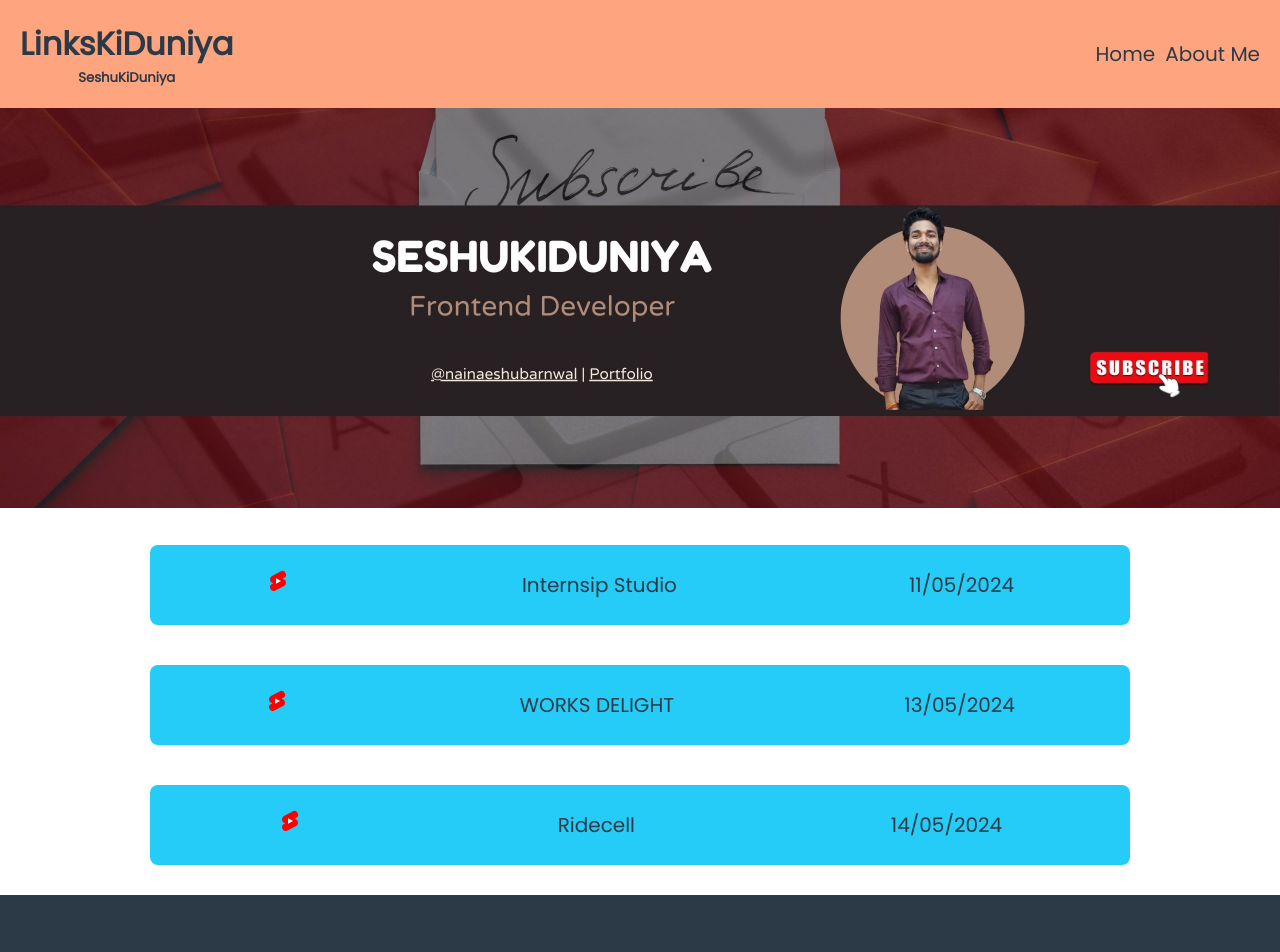
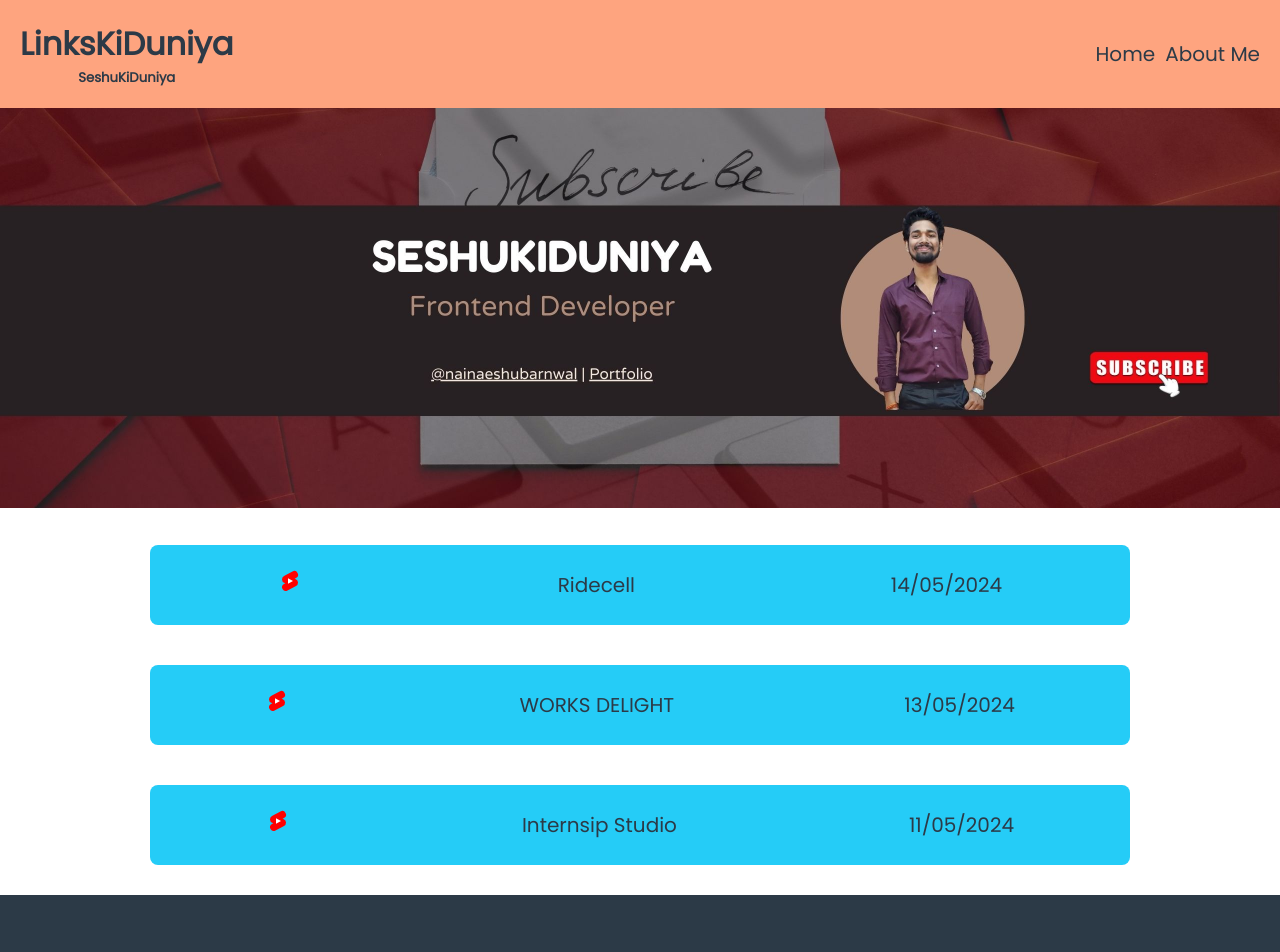
Before and after one commit to ANKITKUMAR1809/linkskiduniya, a React (Vite) app: page / in a window 1280 px wide. Shown: the top 952 px of the page. Built offline with nearby package versions, Linux system fonts and the light colour scheme.

Commit message:
hello ridecell uploaded

```diff
--- a/src/Pages/Css/Home.css
+++ b/src/Pages/Css/Home.css
@@ -3,8 +3,8 @@
     margin: 20px auto;
     display: flex;
     /* height: 100vh; */
-    flex-direction: column;
-    flex-wrap: wrap-reverse;
+    flex-direction: column-reverse;
+    flex-wrap: wrap;
     gap: 20px;
     justify-content: space-around;
 
```
